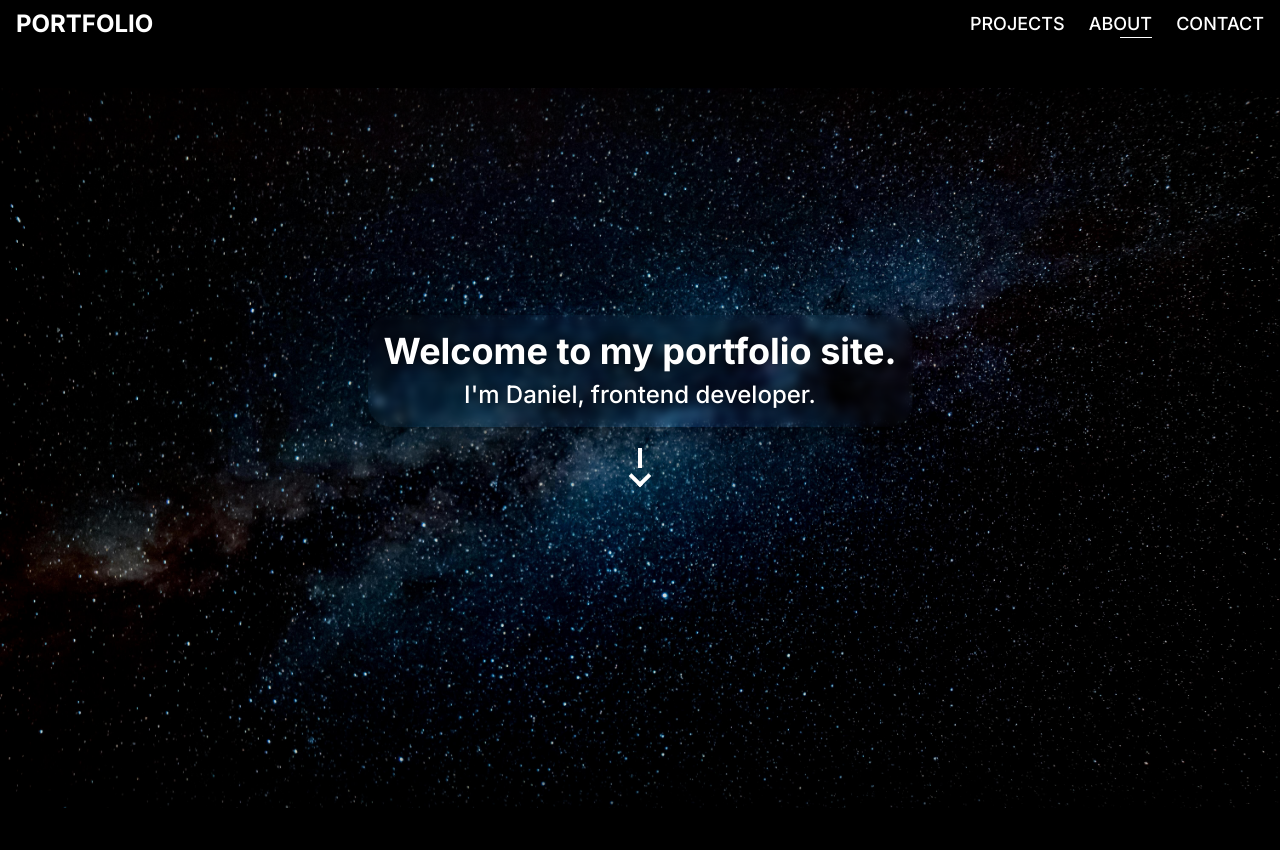
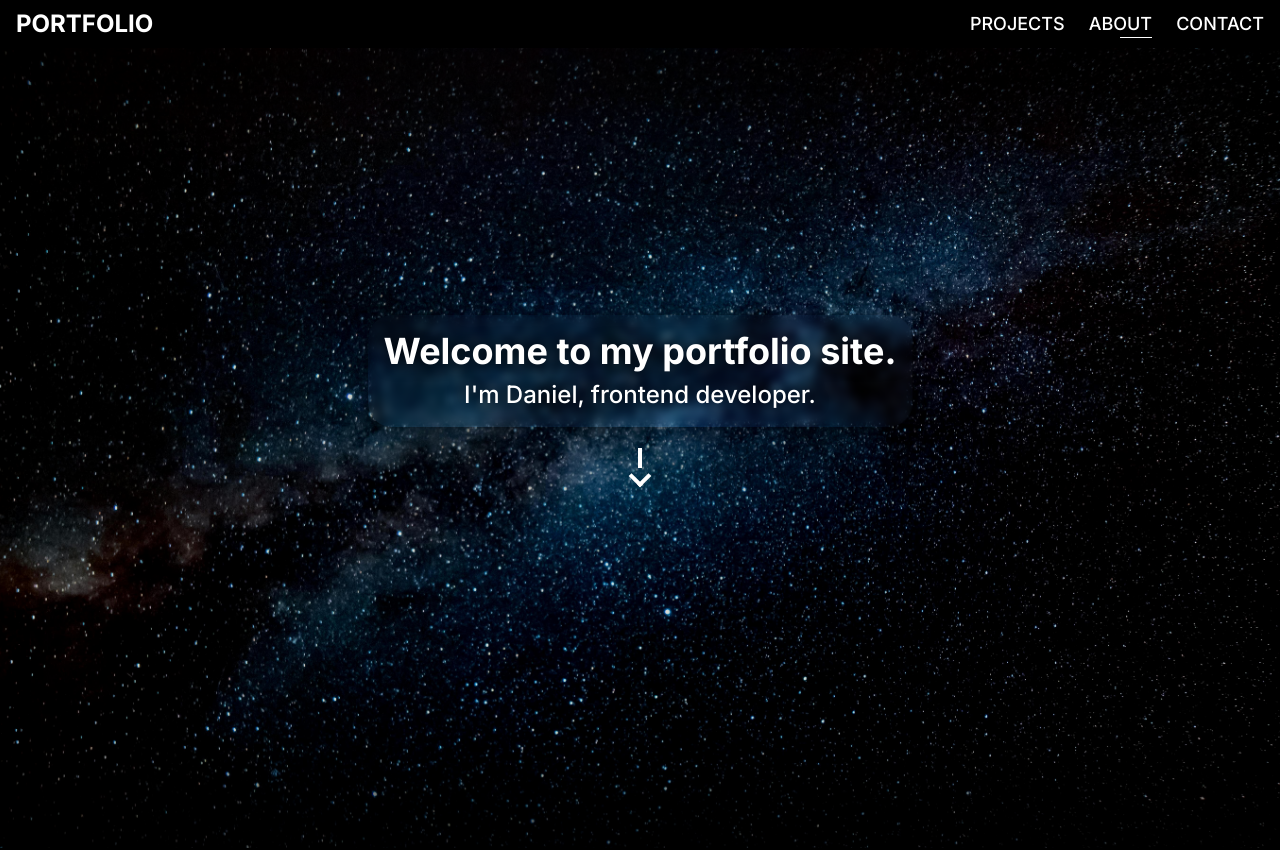
Before and after one commit to danielek1337/danielek1337.github.io, a React (Vite) app: page / in a window 1280 px wide. Shown: the top 850 px of the page. Built offline with nearby package versions, Linux system fonts and the light colour scheme.

Commit message:
fixed header background image size

```diff
--- a/src/components/Header.tsx
+++ b/src/components/Header.tsx
@@ -8,7 +8,7 @@ export default function Header() {
   const lineHeight = useTransform(scrollY, [500, 600], ["0px", "400px"]);
 
   return (
-    <header className="lg:bg-hero bg-heroMobile h-screen bg-contain bg-center bg-no-repeat shadow-heroBoxShadow text-center relative overflow-hidden">
+    <header className="lg:bg-hero bg-heroMobile h-screen sm:bg-cover bg-contain bg-center bg-no-repeat shadow-heroBoxShadow text-center relative overflow-hidden">
       <motion.div
         className="absolute m-auto top-1/3 left-0 right-0 w-fit backdrop-blur-sm p-4 rounded-3xl shadow-projectCardShadow"
         style={{ y: yPosition }}
```
